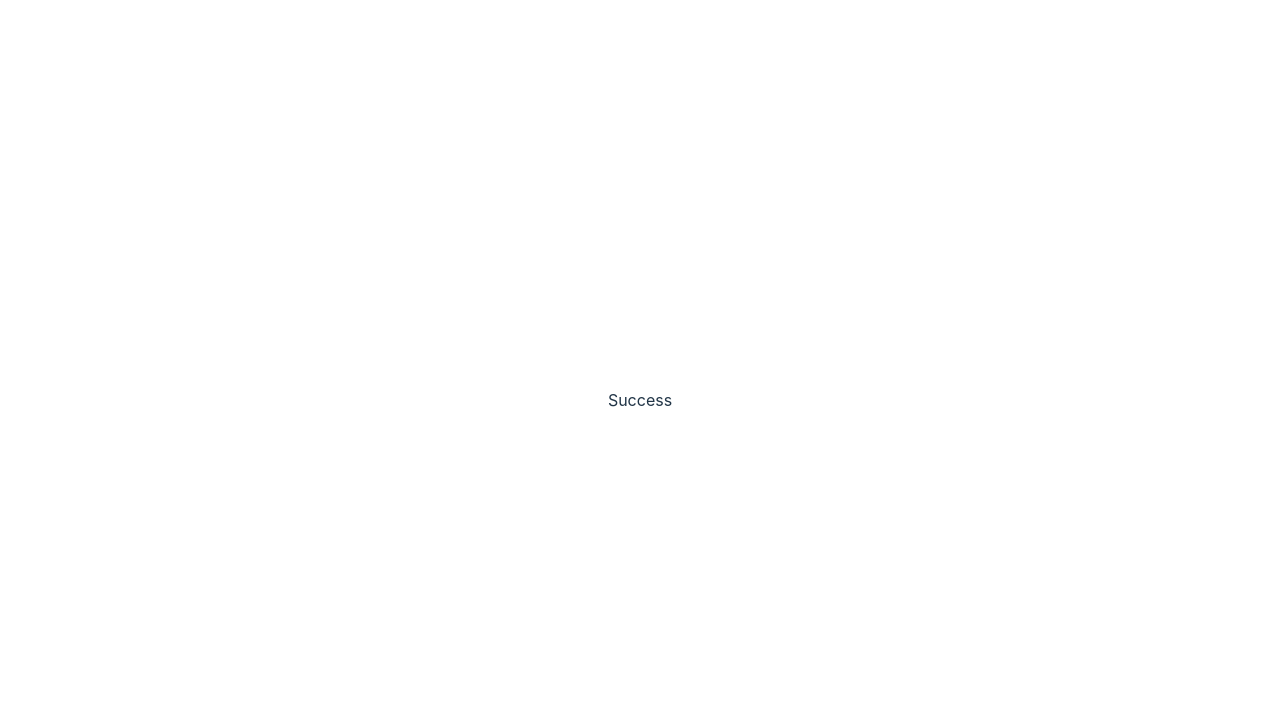
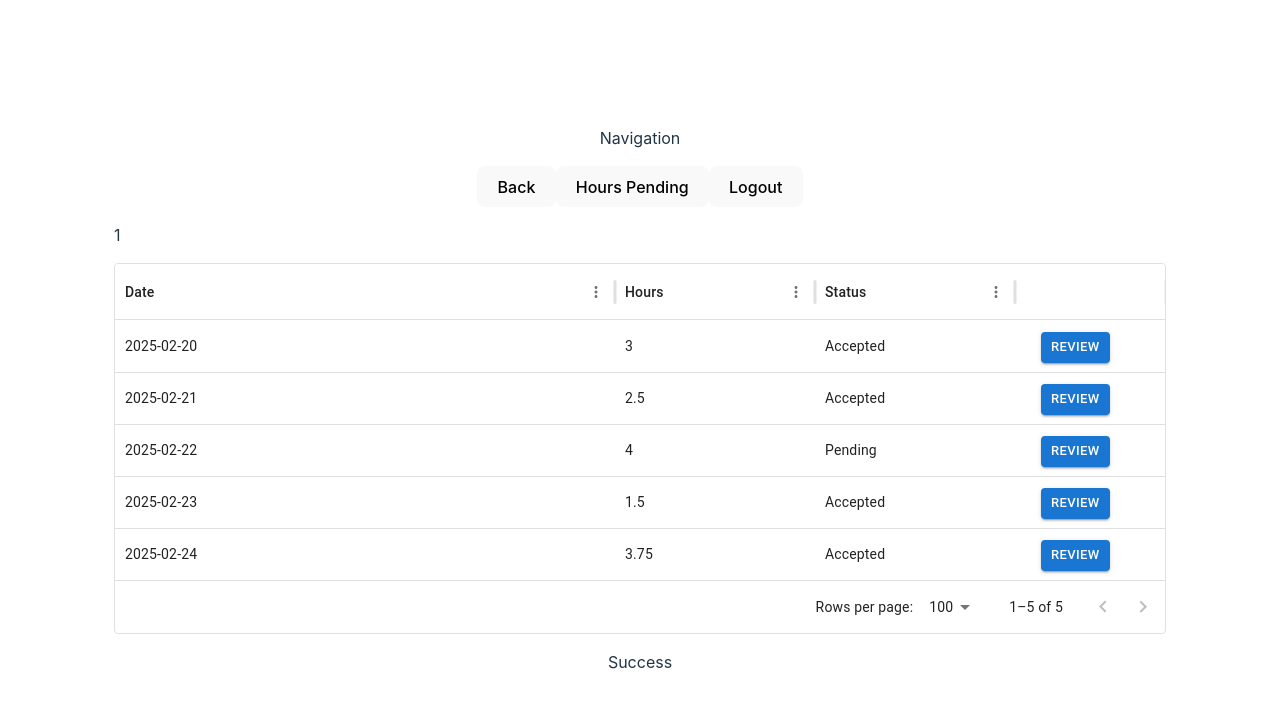
Before and after one commit to PValdovinos/forestry-club, a React (Vite) app in the folder forestry-club-hour-tracker/: page /adminReview/1 in a window 1280 px wide. Before the commit this address had no page. Shown: the top 708 px of the page. Built offline with nearby package versions, Linux system fonts and the light colour scheme.

Commit message:
Add member view page. Abstract Admin table to general table component.

```diff
--- /dev/null
+++ b/forestry-club-hour-tracker/src/AdminMemberView.jsx
@@ -0,0 +1,48 @@
+import AdminNav from "./AdminNav";
+import { useParams } from "react-router";
+import MemberTimesTable from "./components/Table";
+import { Button } from '@mui/material';
+import { alignProperty } from "@mui/material/styles/cssUtils";
+
+
+function AdminMemberView() {
+    const params = useParams();
+    const exampleData = [
+        { "id": 0, "date": "2025-02-20", "hours": 3, "status": "Accepted" },
+        { "id": 1,"date": "2025-02-21", "hours": 2.5, "status": "Accepted" },
+        { "id": 2,"date": "2025-02-22", "hours": 4, "status": "Pending" },
+        { "id": 3,"date": "2025-02-23", "hours": 1.5, "status": "Accepted" },
+        { "id": 4,"date": "2025-02-24", "hours": 3.75, "status": "Accepted" }
+    ];
+
+    const rowData = exampleData;
+
+    const columns = [
+        { field: 'date', headerName: 'Date', width: 500 },
+        { field: 'hours', headerName: 'Hours', width: 200 },
+        { field: 'status', headerName: 'Status', width: 200 },
+        { field: 'edit', headerName: '', width: 500, renderCell: EditButton,
+            width: 150,  sortable: false, filterable: false, resizable: false,
+            hideable: false, disableExport: true, disableColumnMenu: true }
+    ];
+
+    function EditButton(props) {
+        return (<a href={window.location.href+'/'+exampleData[props.id].id}><Button
+        variant="contained"
+        size="small"
+        style={{ marginLeft: 16 }}
+    >
+        review
+    </Button></a>)
+    }
+    return (
+        <>
+            <a href="/adminReview"><button>Back</button></a>
+            <AdminNav />
+            <p style={{textAlign: "left"}}>{params.member}</p>
+            <MemberTimesTable rows={rowData} columns={columns}/>
+        </>
+    );
+}
+
+export default AdminMemberView;
--- a/forestry-club-hour-tracker/src/AdminNav.jsx
+++ b/forestry-club-hour-tracker/src/AdminNav.jsx
@@ -1,7 +1,7 @@
 function AdminNav() {
     return <>
         <button>Hours Pending</button>
-        <button>Logout</button>
+        <a href="/"><button>Logout</button></a>
     </>
 }
 
--- a/forestry-club-hour-tracker/src/AdminReview.jsx
+++ b/forestry-club-hour-tracker/src/AdminReview.jsx
@@ -1,18 +1,44 @@
 import AdminNav from "./AdminNav";
-import AdminTable from "./AdminTable";
+import AdminTable from "./components/Table";
+import { Button } from '@mui/material';
 
-const test_data = {
-    ['date']: Date.now(),
-    ['name']: 'John Doe',
-    ['hours']: 7.5
-}
 
 function AdminReview() {
+    const exampleData = [
+        { "id": 0, "name": "Alice Johnson", "ytd": 120, "qtd": 30, "points": 1200 },
+        { "id": 1, "name": "Michael Smith", "ytd": 95, "qtd": 25, "points": 950 },
+        { "id": 2, "name": "Sophia Martinez", "ytd": 150, "qtd": 40, "points": 1500 },
+        { "id": 3, "name": "James Brown", "ytd": 80, "qtd": 20, "points": 800 },
+        { "id": 4, "name": "Emily Davis", "ytd": 110, "qtd": 35, "points": 1100 }
+    ];
+
+    const rowData = exampleData;
+
+    const columns= [
+        {field: 'name', headerName: 'Name', width: 500},
+        {field: 'ytd', headerName: 'Year to Date', width: 200},
+        {field: 'qtd', headerName: 'Quater to Date', width: 200},
+        {field: 'points', headerName: 'Points', width: 150},
+        {field: 'none', headerName: 'Edit', renderCell: ViewButton,
+            width: 150,  sortable: false, filterable: false, resizable: false,
+            hideable: false, disableExport: true, disableColumnMenu: true}
+    ];
+
+    function ViewButton(props) {
+        return (<a href={"/AdminReview/"+rowData[props.id].name}><Button
+        variant="contained"
+        size="small"
+        style={{ marginLeft: 16 }}
+    >
+        View
+    </Button></a>)
+    }
+
     return (
         <>
             <p>AdminReview Success</p>
             <AdminNav />
-            <AdminTable />
+            <AdminTable rows={rowData} columns={columns}/>
         </>
     );
 }
--- a/forestry-club-hour-tracker/src/AdminTable.jsx
+++ /dev/null
@@ -1,38 +0,0 @@
-import { DataGrid } from '@mui/x-data-grid'
-import { Button } from '@mui/material';
-
-const exampleData = [
-    { "id": 0, "name": "Alice Johnson", "ytd": 120, "qtd": 30, "points": 1200 },
-    { "id": 1, "name": "Michael Smith", "ytd": 95, "qtd": 25, "points": 950 },
-    { "id": 2, "name": "Sophia Martinez", "ytd": 150, "qtd": 40, "points": 1500 },
-    { "id": 3, "name": "James Brown", "ytd": 80, "qtd": 20, "points": 800 },
-    { "id": 4, "name": "Emily Davis", "ytd": 110, "qtd": 35, "points": 1100 }
-];
-
-const columns= [
-    {field: 'name', headerName: 'Name', width: 500},
-    {field: 'ytd', headerName: 'Year to Date', width: 200},
-    {field: 'qtd', headerName: 'Quater to Date', width: 200},
-    {field: 'points', headerName: 'Points', width: 150},
-    {field: 'none', headerName: 'Edit', renderCell: ViewButton, width: 150,  sortable: false, filterable: false, resizable: false, hideable: false, disableExport: true, disableColumnMenu: true}
-];
-
-function ViewButton(props) {
-    return (<a href={"/AdminReview/"+exampleData[props.id].name}><Button
-    variant="contained"
-    size="small"
-    style={{ marginLeft: 16 }}
-  >
-    View
-  </Button></a>)
-}
-
-function AdminTable() {
-    return (
-        <div>
-            <DataGrid rows={exampleData} columns={columns} />
-        </div>
-    )
-}
-
-export default AdminTable;
--- a/forestry-club-hour-tracker/src/App.jsx
+++ b/forestry-club-hour-tracker/src/App.jsx
@@ -4,6 +4,7 @@ import Stub from './components/Stub'
 import { BrowserRouter, Route, Routes} from 'react-router';
 import ReactDOM from 'react-dom/client';
 import AdminReview from './AdminReview';
+import AdminMemberView from './AdminMemberView';
 import Navigation from './Navigation';
 
 
@@ -15,7 +16,8 @@ function App() {
         <Routes>
           <Route path='/' element={<Navigation />}>
             <Route index element={<p>Home</p>} />
-            <Route path='/AdminReview' element={<AdminReview />} />
+            <Route path='/adminReview' element={<AdminReview />} />
+            <Route path='/adminReview/:member' element={<AdminMemberView />} />
           </Route>
         </Routes>
       </BrowserRouter>
--- /dev/null
+++ b/forestry-club-hour-tracker/src/components/Table.jsx
@@ -0,0 +1,11 @@
+import { DataGrid } from '@mui/x-data-grid'
+
+function AdminTable({ rows, columns }) {
+    return (
+        <div>
+            <DataGrid rows={rows} columns={columns} />
+        </div>
+    )
+}
+
+export default AdminTable;
```
